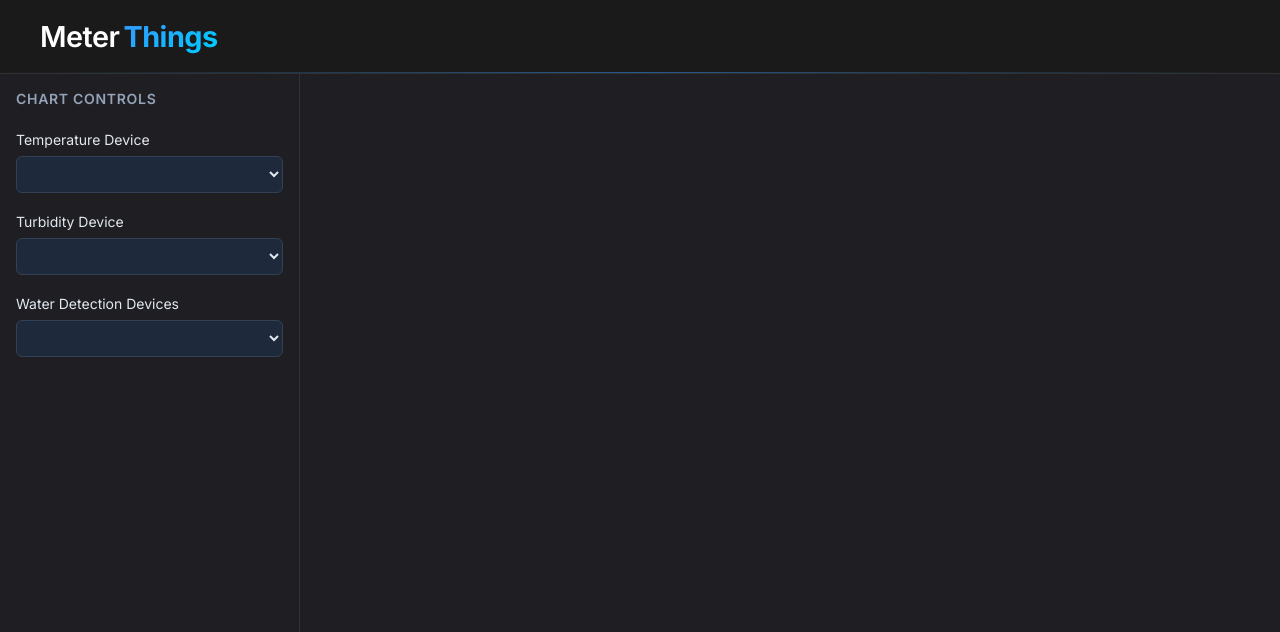
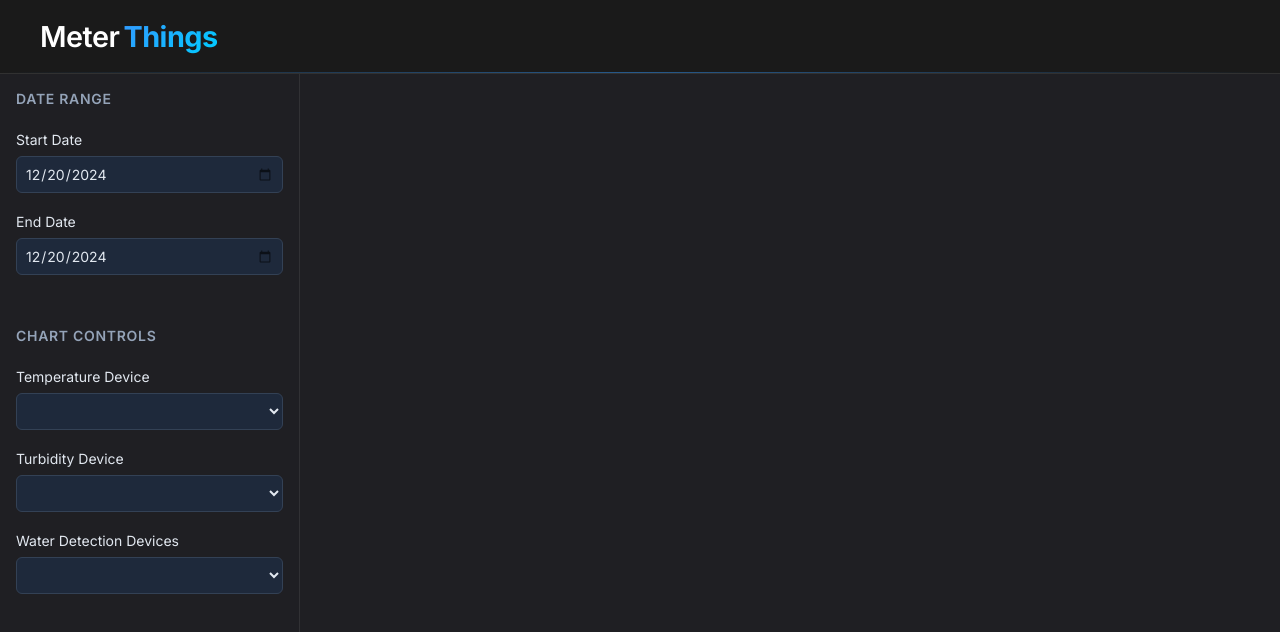
Before and after one commit to charlie-nickerson/LearnSvelte, a SvelteKit app in the folder svelt-app/svelte-app/: page / in a window 1280 px wide. Shown: the top 632 px of the page. Built offline with nearby package versions, Linux system fonts and the light colour scheme.

Commit message:
Added folders for the charts

```diff
--- a/svelt-app/svelte-app/src/components/layout/Sidebar.svelte
+++ b/svelt-app/svelte-app/src/components/layout/Sidebar.svelte
@@ -1,9 +1,11 @@
 <script>
   import DeviceSelection from "./Sidebar/DeviceSelection.svelte";
+  import DateRange from "./Sidebar/DateRange.svelte";
 </script>
 
 <aside class="sidebar">
   <div class="sidebar-content">
+    <DateRange />
     <DeviceSelection />
   </div>
 </aside>
--- a/svelt-app/svelte-app/src/components/layout/Sidebar/DateRange.svelte
+++ b/svelt-app/svelte-app/src/components/layout/Sidebar/DateRange.svelte
@@ -0,0 +1,93 @@
+<script>
+  import { writable } from "svelte/store";
+
+  // Store for the date range
+  export const dateRange = writable({
+    start: new Date().toISOString().split("T")[0], // Today as default
+    end: new Date().toISOString().split("T")[0],
+  });
+</script>
+
+<div class="date-range-picker">
+  <h2>Date Range</h2>
+
+  <div class="form-group">
+    <label for="start-date">Start Date</label>
+    <input
+      type="date"
+      id="start-date"
+      bind:value={$dateRange.start}
+      max={$dateRange.end}
+    />
+  </div>
+
+  <div class="form-group">
+    <label for="end-date">End Date</label>
+    <input
+      type="date"
+      id="end-date"
+      bind:value={$dateRange.end}
+      min={$dateRange.start}
+    />
+  </div>
+</div>
+
+<style>
+  .date-range-picker {
+    padding: 1rem;
+    font-family: "Inter", sans-serif;
+  }
+
+  h2 {
+    font-size: 0.875rem;
+    text-transform: uppercase;
+    letter-spacing: 0.05em;
+    color: #94a3b8;
+    margin-bottom: 1.5rem;
+    font-weight: 600;
+  }
+
+  .form-group {
+    margin-bottom: 1.25rem;
+  }
+
+  label {
+    display: block;
+    margin-bottom: 0.5rem;
+    color: #e2e8f0;
+    font-size: 0.875rem;
+    font-weight: 500;
+  }
+
+  input[type="date"] {
+    width: 100%;
+    padding: 0.5rem;
+    background-color: #1e293b;
+    border: 1px solid #334155;
+    border-radius: 0.375rem;
+    color: #e2e8f0;
+    font-size: 0.875rem;
+    font-family: "Inter", sans-serif;
+    transition: all 0.15s ease;
+  }
+
+  input[type="date"]:hover {
+    border-color: #475569;
+  }
+
+  input[type="date"]:focus {
+    outline: none;
+    border-color: #3b82f6;
+    box-shadow: 0 0 0 1px #3b82f6;
+  }
+
+  input[type="date"]::-webkit-calendar-picker-indicator {
+    filter: invert(1);
+    opacity: 0.6;
+    cursor: pointer;
+  }
+
+  input[type="date"]::-webkit-calendar-picker-indicator:hover {
+    opacity: 0.8;
+  }
+</style>
```
Also changed, not shown: svelt-app/svelte-app/src/components/layout/Charts/Graphs/TemperatureGraph.svelte (added), svelt-app/svelte-app/src/components/layout/Charts/Graphs/TurbidityGraph.svelte (added), svelt-app/svelte-app/src/components/layout/Charts/Tables/WaterDetectionTable.svelte (added).
